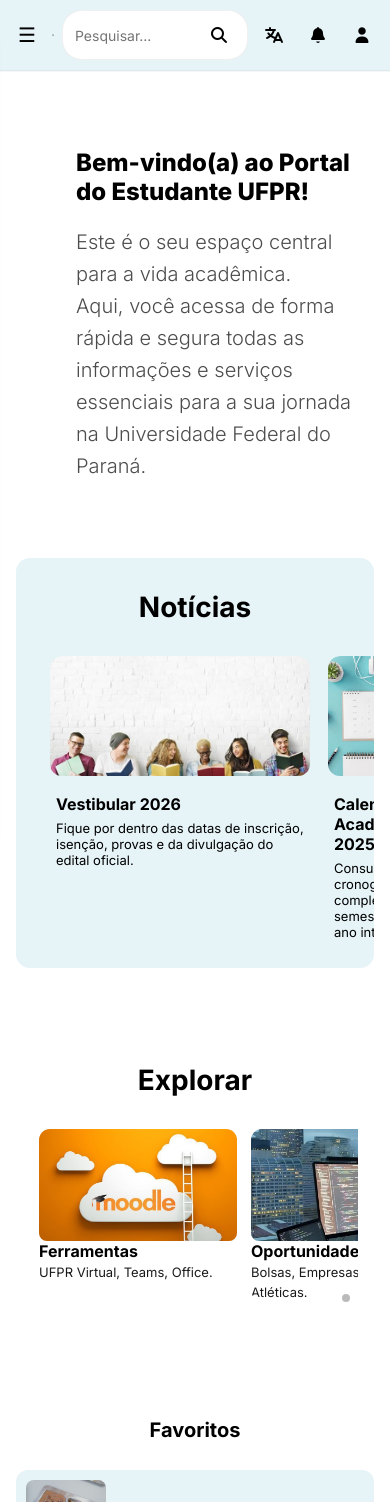
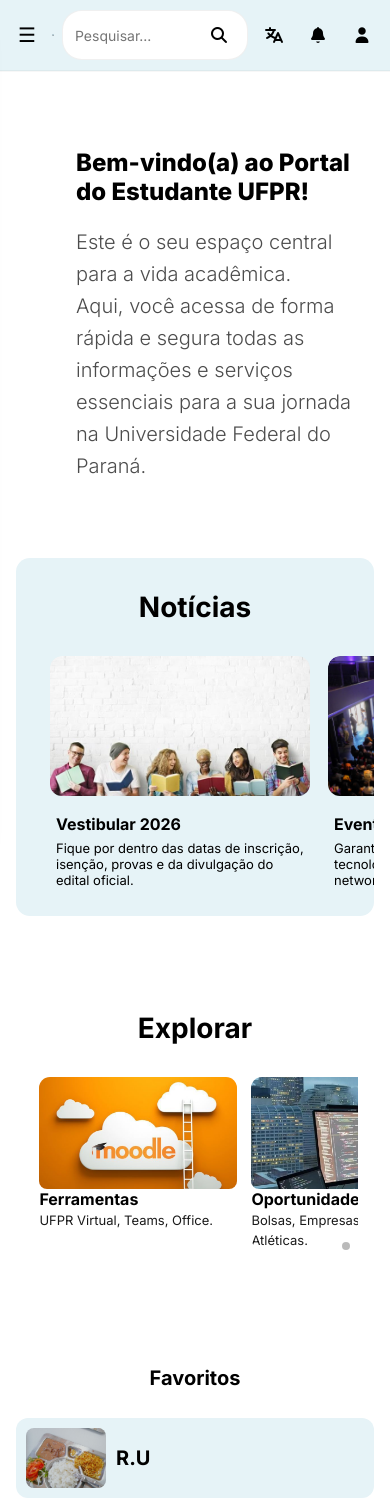
Before and after one commit to thalitasanttos77/ihc, an Angular app in the folder prototipo-ufpr/: page / in a window 390 px wide. Shown: the top 1502 px of the page. Built offline with nearby package versions, Linux system fonts and the light colour scheme.

Commit message:
feat: Add new event card for TECH event and update academic calendar link

```diff
--- a/prototipo-ufpr/src/app/features/pages/home/home.component.css
+++ b/prototipo-ufpr/src/app/features/pages/home/home.component.css
@@ -129,10 +129,10 @@ img { display:block; max-width:100%; height:auto; }
 .news-body { padding:6px 6px 0; }
 .news-body h3 { margin:0 0 6px; font-size:16px; color:var(--text); }
 .news-body p { margin:0; font-size:13px; color:var(--muted); }
-
 /* Garantir que o <a> que envolve o card se comporte como item de layout */
 .news-link {
   display: block;        /* garantir comportamento de bloco consistente com os outros itens */
+  flex: 0 0 auto;
   text-decoration: none;
   color: inherit;
   box-sizing: border-box;
@@ -146,20 +146,6 @@ img { display:block; max-width:100%; height:auto; }
   display: flex;
   flex-direction: column;
   flex: 1 1 auto;
-}
-
-/* Se você usa media queries que alteram height/width, mantenha parity */
-@media (max-width: 1099px) {
-  .news-card img,
-  .news-link .news-card img {
-    height: 140px !important;
-  }
-}
-@media (max-width: 700px) {
-  .news-card img,
-  .news-link .news-card img {
-    height: 120px !important;
-  }
 }
 
 /* Faz o <a> comportar-se como item do grid/box e ocupar o mesmo espaço do fav-card */
--- a/prototipo-ufpr/src/app/features/pages/home/home.component.html
+++ b/prototipo-ufpr/src/app/features/pages/home/home.component.html
@@ -164,17 +164,15 @@
           </div>
         </article>
 
-        <a class="news-link" href="https://prograp.ufpr.br/calendario-academico/" target="_blank"
-          rel="noopener noreferrer" aria-label="Abrir Calendário Acadêmico 2025 em nova aba">
-          <article class="news-card" data-keywords="calendário acadêmico 2025">
-            <img src="img/calendario.png" alt="calendário acadêmico 2025" />
+          <article class="news-card" data-keywords="Evento TECH">
+            <img src="img/evento.jpg" alt="Evento TECH" />
             <div class="news-body">
-              <h3>Calendário Acadêmico 2025.2</h3>
-              <p>Consulte o cronograma completo do
-              semestre e do ano inteiro.</p>
+              <h3>Evento Tech</h3>
+              <p>Garanta sua vaga no maior evento de tecnologia, com palestras,
+                workshops e networking com profissionais da área.</p>
             </div>
           </article>
-        </a>
+
 
         <article class="news-card" data-keywords="projetos extensão">
           <img src="img/estudantes-rindo.png" alt="projetos de extensão" />
@@ -208,6 +206,9 @@
 
     <div class="explore-panel">
       <div class="explore-row" id="explore-row" #exploreRow>
+
+      <a class="news-link" href="https://prograp.ufpr.br/calendario-academico/" target="_blank"
+        rel="noopener noreferrer" aria-label="Abrir Calendário Acadêmico 2025 em nova aba">
         <article class="tile" data-keywords="vida acadêmica matrícula trancamento estágios">
           <div class="img-wrapper">
             <img src="img/santos-andrade.jpg" alt="Vida Acadêmica" />
@@ -215,9 +216,10 @@
           <div class="tile-body">
             <strong>Vida Acadêmica</strong>
             <br>
-            <span>Matrícula, trancamento, estágios.</span>
+            <span>Calendário Acadêmico, Matrícula.</span>
           </div>
         </article>
+      </a>
 
         <article class="tile" data-keywords="ferramentas ufpr virtual teams office">
           <div class="img-wrapper">
```
Also changed, not shown: prototipo-ufpr/public/img/evento.jpg (added).
